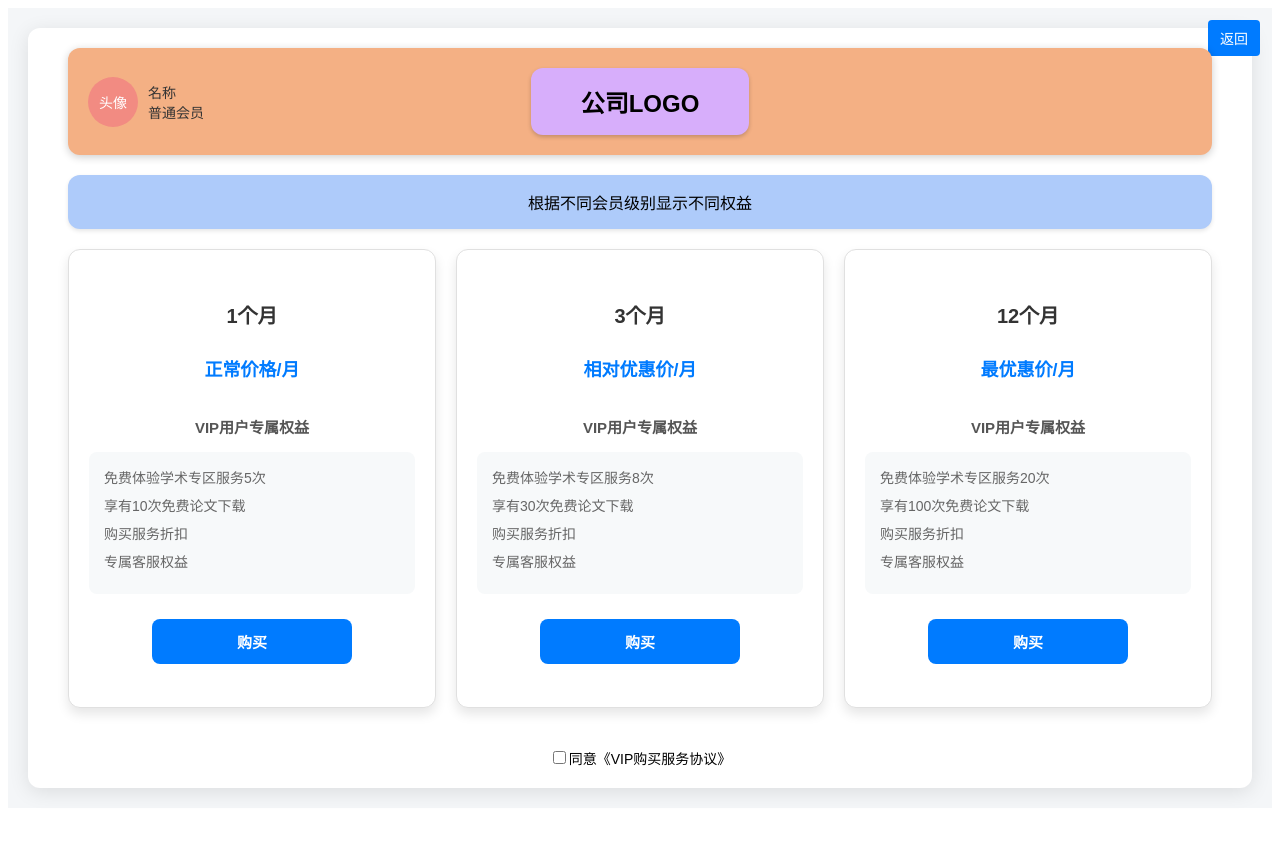
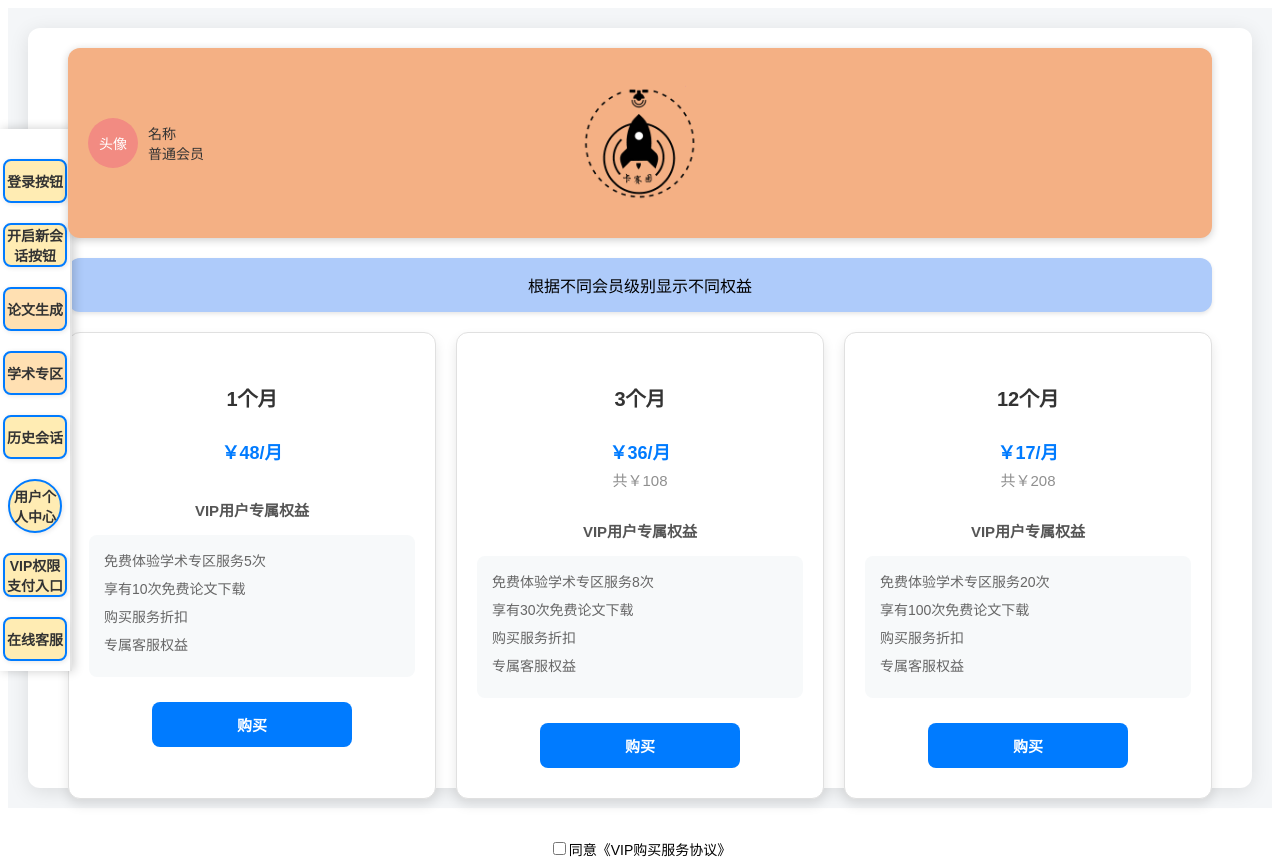
Before and after one commit to ty3201209937/chatweb-q, a Vue app: page /vip-purchase in a window 1280 px wide. Before the commit the page ends 816 px from the top, so only its background shows below. Built offline with nearby package versions, Linux system fonts and the light colour scheme; the HTML template or start-up script is replaced by a standard one.

Commit message:
添加公司logo并修改vip价格

```diff
--- a/src/components/vip/Sidebar.vue
+++ b/src/components/vip/Sidebar.vue
@@ -2,12 +2,13 @@
     <div class="sidebar" @mouseover="showSidebar" @mouseleave="hideSidebar" :class="{ 'visible': isVisible }">
       <div class="nav-item">登录按钮</div>
       <div class="nav-item">开启新会话按钮</div>
+      <div class="nav-item highlight">论文生成</div>
+      <div class="nav-item highlight">学术专区</div>
       <div class="nav-item">历史会话</div>
       <div class="nav-item avatar">用户个人中心</div>
       <div class="nav-item">VIP权限支付入口</div>
       <div class="nav-item">在线客服</div>
-      <div class="nav-item highlight">论文生成</div>
-      <div class="nav-item highlight">学术专区</div>
+
     </div>
   </template>
 
@@ -16,16 +17,14 @@
     name: 'Sidebar',
     data() {
       return {
-        isVisible: false // 控制侧边栏显示状态
+        isVisible: true // 控制侧边栏显示状态
       };
     },
     methods: {
       showSidebar() {
         this.isVisible = true; // 显示侧边栏
       },
-      hideSidebar() {
-        this.isVisible = false; // 隐藏侧边栏
-      }
+
     }
   };
   </script>
--- a/src/components/vip/SubscriptionBox.vue
+++ b/src/components/vip/SubscriptionBox.vue
@@ -2,6 +2,7 @@
     <div class="subscription-box">
       <h3 class="title">{{ title }}</h3>
       <p class="price">{{ price }}</p>
+      <p class="sum">{{ sum }}</p>
       <p class="benefits-title">VIP用户专属权益</p>
       <ul class="benefits-list">
         <li v-for="(benefit, index) in parsedBenefits" :key="index">{{ benefit }}</li>
@@ -16,6 +17,7 @@
     props: {
       title: String,
       price: String,
+      sum: String,
       benefits: String,
     },
     computed: {
@@ -56,10 +58,14 @@
   .price {
     font-size: 18px;
     color: #007bff;
-    margin-bottom: 20px;
+    margin-bottom: -10px;
     font-weight: bold;
   }
-
+  .sum{
+    font-size: 15px;
+    color: #8f8f8f;
+    text-align: left;
+  }
   .benefits-title {
     font-size: 15px;
     font-weight: bold;
--- a/src/components/vip/VIPPurchasePage.vue
+++ b/src/components/vip/VIPPurchasePage.vue
@@ -6,7 +6,7 @@
     <!-- 主内容区域 -->
     <div class="main-content">
       <!-- 返回按钮 -->
-      <button class="back-button" @click="goBack">返回</button>
+
 
       <!-- 头部 -->
       <header class="header">
@@ -19,7 +19,9 @@
         </div>
 
         <!-- 居中的公司LOGO -->
-        <div class="logo">公司LOGO</div>
+        <div class="logo">
+          <img :src="logoUrl" alt="公司LOGO" class="logo-img" />
+        </div>
       </header>
 
       <!-- 权益说明 -->
@@ -31,17 +33,20 @@
       <div class="subscription-options">
         <SubscriptionBox
           title="1个月"
-          price="正常价格/月"
+          price="￥48/月"
           benefits="免费体验学术专区服务5次、享有10次免费论文下载、购买服务折扣、专属客服权益"
         />
         <SubscriptionBox
+
           title="3个月"
-          price="相对优惠价/月"
+          price="￥36/月"
+          sum="共￥108"
           benefits="免费体验学术专区服务8次、享有30次免费论文下载、购买服务折扣、专属客服权益"
         />
         <SubscriptionBox
           title="12个月"
-          price="最优惠价/月"
+          price="￥17/月"
+          sum="共￥208"
           benefits="免费体验学术专区服务20次、享有100次免费论文下载、购买服务折扣、专属客服权益"
         />
       </div>
@@ -62,13 +67,18 @@ import SubscriptionBox from './SubscriptionBox.vue';
 export default {
   components: {
     Sidebar,
-    SubscriptionBox
+    SubscriptionBox,
+  },
+  data() {
+    return {
+      logoUrl: require('@/assets/companylogo.png'), // 引入图片路径
+    };
   },
   methods: {
     goBack() {
       this.$router.back();
-    }
-  }
+    },
+  },
 };
 </script>
 
@@ -99,8 +109,8 @@ export default {
   flex-grow: 1;
   padding: 20px 40px;
   background-color: #ffffff;
-  border-radius: 12px; /* 增加圆角 */
-  box-shadow: 0 4px 20px rgba(0, 0, 0, 0.1); /* 更深的阴影 */
+  border-radius: 12px;
+  box-shadow: 0 4px 20px rgba(0, 0, 0, 0.1);
   margin: 20px;
   display: flex;
   flex-direction: column;
@@ -109,14 +119,14 @@ export default {
 /* 头部样式 */
 .header {
   display: flex;
-  justify-content: center; /* 确保 LOGO 在中间 */
+  justify-content: center;
   align-items: center;
   background-color: #f4b084;
   padding: 20px;
-  border-radius: 12px; /* 更圆的角 */
+  border-radius: 12px;
   margin-bottom: 20px;
-  position: relative; /* 确保子元素可以绝对定位 */
-  box-shadow: 0 2px 8px rgba(0, 0, 0, 0.2); /* 加深阴影 */
+  position: relative;
+  box-shadow: 0 2px 8px rgba(0, 0, 0, 0.2);
 }
 
 /* 用户信息样式 */
@@ -146,13 +156,19 @@ export default {
 }
 
 /* 居中公司 LOGO 样式 */
-.logo {
-  background-color: #d7aefb;
-  padding: 16px 50px; /* 调整 padding */
-  font-weight: bold;
-  font-size: 24px; /* 调整字体大小 */
-  border-radius: 12px; /* 更圆的角 */
-  box-shadow: 0 2px 4px rgba(0, 0, 0, 0.2); /* 添加阴影 */
+.logo-img {
+  width: 150px; /* 设置图片宽度，例如150px */
+  height: auto; /* 让高度根据宽度自动调整，保持图片比例 */
+  display: block;
+  margin: 0 auto; /* 图片居中 */
+}
+
+
+.logo-img {
+  max-width: 100%;
+  height: auto;
+  display: block;
+  margin: 0 auto;
 }
 
 /* 权益通知 */
@@ -162,8 +178,8 @@ export default {
   text-align: center;
   font-size: 16px;
   margin-bottom: 20px;
-  border-radius: 12px; /* 更圆的角 */
-  box-shadow: 0 2px 4px rgba(0, 0, 0, 0.1); /* 添加阴影 */
+  border-radius: 12px;
+  box-shadow: 0 2px 4px rgba(0, 0, 0, 0.1);
 }
 
 /* 订阅选项样式 */
```
Also changed, not shown: src/assets/companylogo.png (added).
